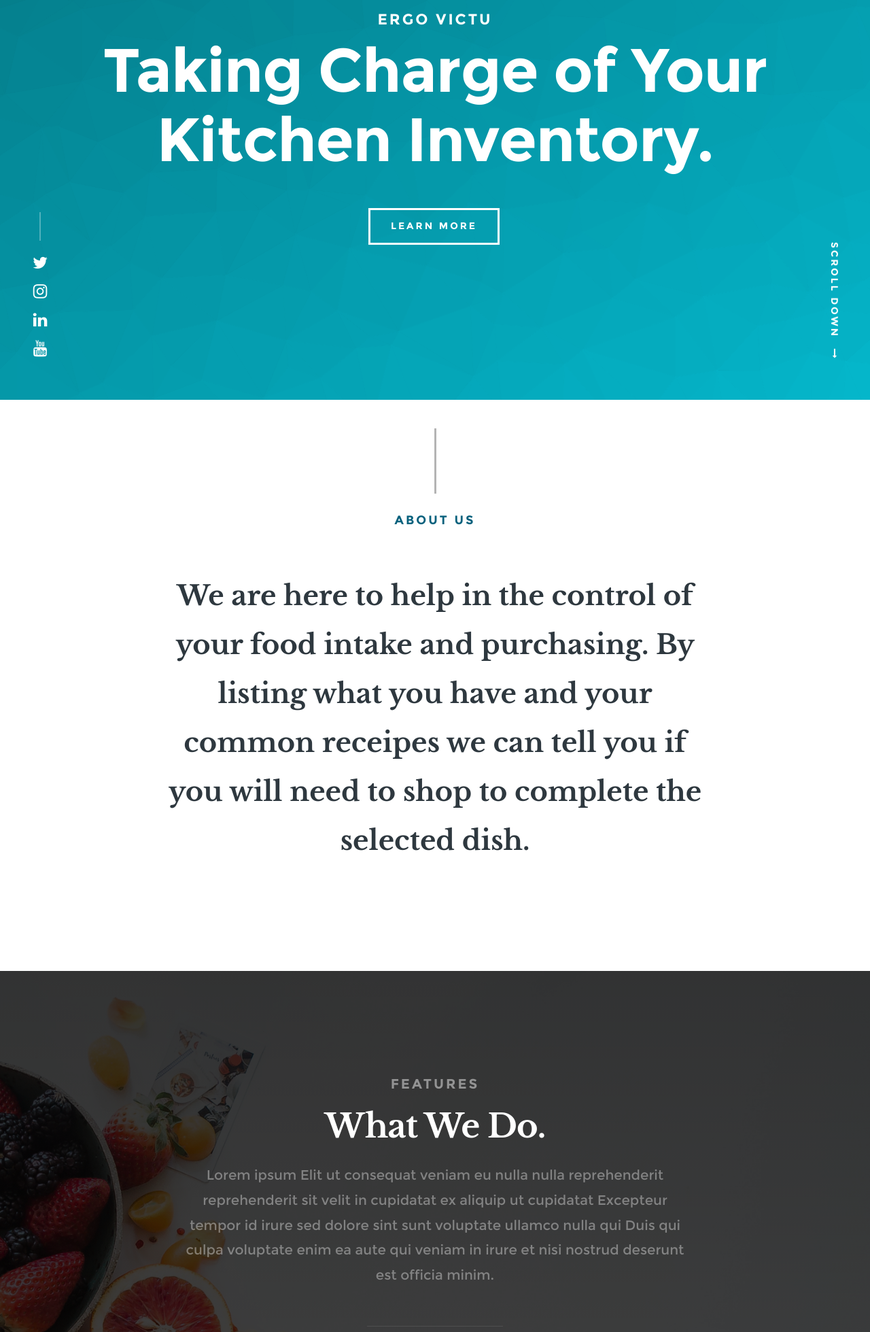
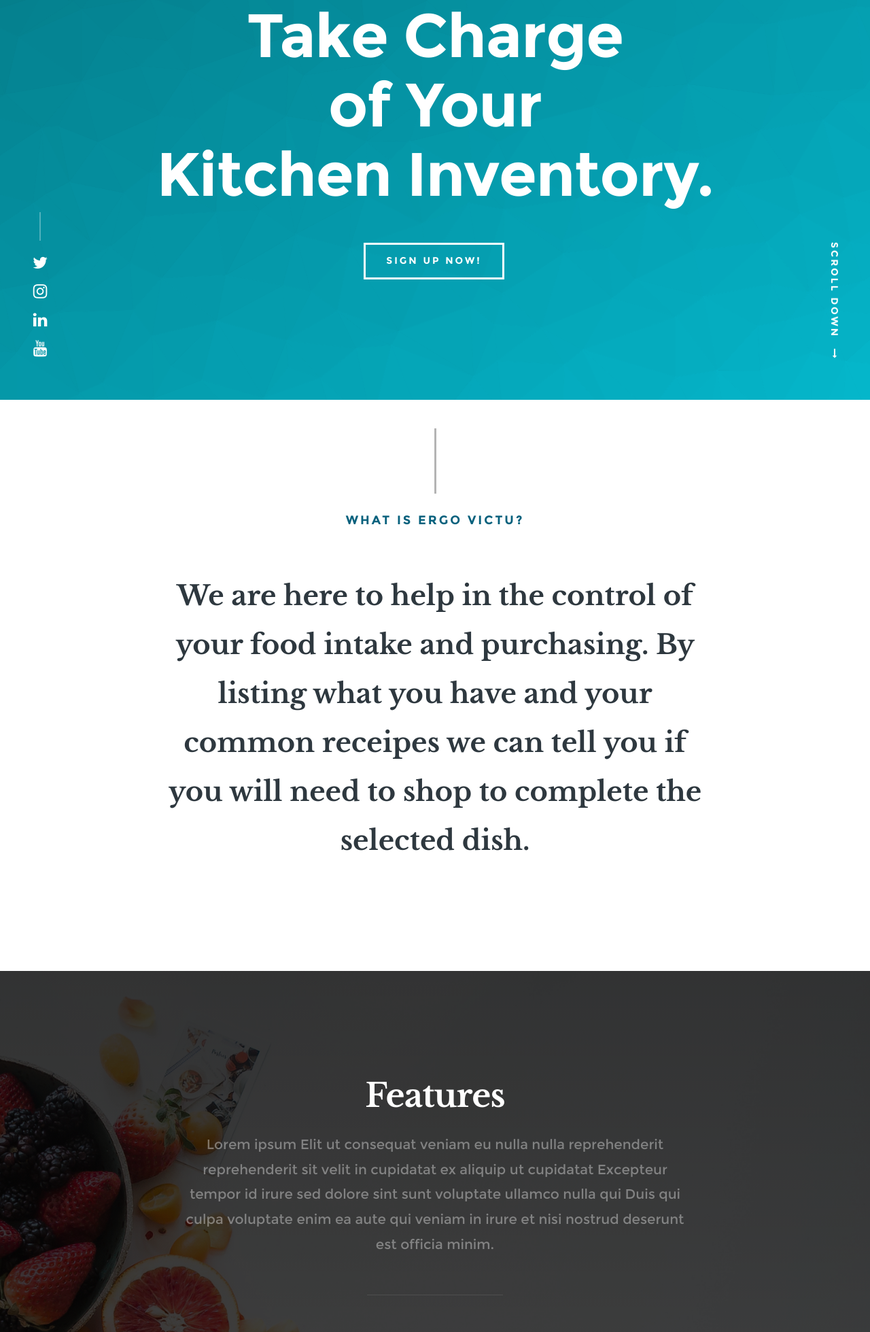
Before and after one commit to coderb-ergovictu/ergovictu.web, a plain HTML site: page docs/index.html in a window 1280 px wide. Shown: the part 216-2175 px from the top of the page at 68% size. Drawn offline with Linux system fonts and the light colour scheme; files whose address does not match are found by name.

Commit message:
Edit top half of index / created repo folder added stock images

```diff
--- a/docs/index.html
+++ b/docs/index.html
@@ -1,7 +1,9 @@
 <!DOCTYPE html>
 <!--[if IE 8 ]><html class="no-js oldie ie8" lang="en"> <![endif]-->
 <!--[if IE 9 ]><html class="no-js oldie ie9" lang="en"> <![endif]-->
-<!--[if (gte IE 9)|!(IE)]><!--><html class="no-js" lang="en"> <!--<![endif]-->
+<!--[if (gte IE 9)|!(IE)]><!-->
+<html class="no-js" lang="en">
+<!--<![endif]-->
 <head>
 
   <!--- basic page needs
@@ -51,7 +53,7 @@
       <ul class="nav-list">
         <li class="current"><a class="smoothscroll" href="#home" title="">Home</a></li>
         <li><a class="smoothscroll" href="#about" title="">About</a></li>
-				<li><a class="smoothscroll" href="#services" title="">Services</a></li>
+        <li><a class="smoothscroll" href="#services" title="">Features</a></li>
         <li><a class="smoothscroll" href="#portfolio" title="">Works</a></li>
         <li><a class="smoothscroll" href="#contact" title="">Contact</a></li>
       </ul>
@@ -76,8 +78,6 @@
       </ul>
     </nav>  <!-- end #menu-nav-wrap -->
   </header> <!-- end header -->
-
-
   <!-- home
   ================================================== -->
   <section id="home">
@@ -88,12 +88,13 @@
           <div class="col-twelve">
             <h3 class="animate-intro">Ergo Victu</h3>
             <h1 class="animate-intro">
-							Taking Charge of Your  <br>
+              Take Charge <br />
+              of Your  <br>
               Kitchen Inventory.
             </h1>
             <div class="more animate-intro">
               <a class="smoothscroll button stroke" href="#about">
-                Learn More
+                Sign Up Now!
               </a>
             </div>
           </div> <!-- end col-twelve -->
@@ -124,8 +125,6 @@
     </div>
 
   </section> <!-- end home -->
-
-
   <!-- about
   ================================================== -->
   <section id="about">
@@ -136,18 +135,18 @@
         <div class="about-profile-bg"></div>
 
         <div class="intro">
-					<h3 class="animate-this">About Us</h3>
-          <p class="lead animate-this">We are here to help in the control of your food intake and purchasing.
+          <h3 class="animate-this">What is Ergo Victu?</h3>
+          <p class="lead animate-this">
+            We are here to help in the control of your food intake and purchasing.
             By listing what you have and your common receipes we can tell you if you will
-              need to shop to complete the selected dish.</p>
+            need to shop to complete the selected dish.
+          </p>
         </div>
 
       </div> <!-- end col-full  -->
     </div> <!-- end about-wrap  -->
 
   </section> <!-- end about -->
-
-
   <!-- services
   ================================================== -->
   <section id="services">
@@ -157,8 +156,7 @@
 
     <div class="row narrow section-intro with-bottom-sep animate-this">
       <div class="col-full">
-        <h3>Features</h3>
-        <h1>What We Do.</h1>
+        <h1>Features</h1>
         <p class="lead">Lorem ipsum Elit ut consequat veniam eu nulla nulla reprehenderit reprehenderit sit velit in cupidatat ex aliquip ut cupidatat Excepteur tempor id irure sed dolore sint sunt voluptate ullamco nulla qui Duis qui culpa voluptate enim ea aute qui veniam in irure et nisi nostrud deserunt est officia minim.</p>
       </div> <!-- end col-full -->
     </div> <!-- end row -->
@@ -199,8 +197,6 @@
       </div> <!-- end services-list -->
     </div> <!-- end services-content -->
   </section> <!-- end services -->
-
-
   <!-- portfolio
   ================================================== -->
   <section id="portfolio">
@@ -218,7 +214,7 @@
       <div class="col-twelve">
         <div id="folio-wrap" class="bricks-wrapper">
           <div class="brick folio-item">
-            <div class="item-wrap animate-this" data-src="images/portfolio/gallery/g-shutterbug.jpg" data-sub-html="#01" >
+            <div class="item-wrap animate-this" data-src="images/portfolio/gallery/g-shutterbug.jpg" data-sub-html="#01">
               <a href="#" class="overlay">
                 <img src="images/portfolio/shutterbug.jpg" alt="Skaterboy">
                 <div class="item-text">
@@ -258,7 +254,7 @@
             </div>
           </div> <!-- end folio-item -->
           <div class="brick folio-item">
-                <div class="item-wrap animate-this" data-src="images/portfolio/gallery/g-architecture.jpg" data-sub-html="#03" >
+            <div class="item-wrap animate-this" data-src="images/portfolio/gallery/g-architecture.jpg" data-sub-html="#03">
               <a href="#" class="overlay">
                 <img src="images/portfolio/architecture.jpg" alt="Explore">
                 <div class="item-text">
@@ -278,7 +274,7 @@
             </div>
           </div> <!-- end folio-item -->
           <div class="brick folio-item">
-                <div class="item-wrap animate-this"  data-src="images/portfolio/gallery/g-minimalismo.jpg"  data-sub-html="#04" >
+            <div class="item-wrap animate-this" data-src="images/portfolio/gallery/g-minimalismo.jpg" data-sub-html="#04">
               <a href="#" class="overlay">
                 <img src="images/portfolio/minimalismo.jpg" alt="Minimalismo">
                 <div class="item-text">
@@ -298,7 +294,7 @@
             </div>
           </div> <!-- end folio-item -->
           <div class="brick folio-item">
-                  <div class="item-wrap animate-this"  data-src="images/portfolio/gallery/g-skaterboy.jpg"  data-sub-html="#05" >
+            <div class="item-wrap animate-this" data-src="images/portfolio/gallery/g-skaterboy.jpg" data-sub-html="#05">
               <a href="#" class="overlay">
                 <img src="images/portfolio/skaterboy.jpg" alt="Bicycle">
                 <div class="item-text">
@@ -320,7 +316,7 @@
           </div> <!-- end folio-item -->
 
           <div class="brick folio-item">
-                  <div class="item-wrap animate-this"  data-src="images/portfolio/gallery/g-salad.jpg"  data-sub-html="#06">
+            <div class="item-wrap animate-this" data-src="images/portfolio/gallery/g-salad.jpg" data-sub-html="#06">
               <a href="#" class="overlay">
                 <img src="images/portfolio/salad.jpg" alt="Salad">
                 <div class="item-text">
@@ -346,7 +342,6 @@
     </div> <!-- end portfolio-content -->
 
   </section>  <!-- end portfolio -->
-
   <!-- contact
   ================================================== -->
   <section id="contact">
@@ -406,7 +401,6 @@
           </div>
 
         </form> <!-- end form -->
-
         <!-- contact-warning -->
         <div id="message-warning"></div>
 
@@ -452,8 +446,6 @@
     </div> <!-- end row contact-content -->
 
   </section> <!-- end contact -->
-
-
   <!-- footer
   ================================================== -->
   <footer>
```
Also changed, not shown: misc_repo/493ss_istock_rf_young_woman_looking_into_refrigerator.jpg (added), misc_repo/Refrigerator-Organization-Meal-Planning-Tips-10.png (added), misc_repo/barcode.svg (added), misc_repo/couple_looking_empty_fridge1024x1024.jpg (added), misc_repo/man_hold_cake_infront_fridge1024x1024.jpg (added), misc_repo/surprised_man_looking_empty_fridge1024x1024.jpg (added), misc_repo/woman_and_child_look_in_fridge_1024x1024.jpg (added), misc_repo/woman_look)_in_fridge-1024x1024.jpg (added), misc_repo/woman_shopping_looking_at_phone1024x1024.jpg (added). Lines whose indentation alone changed are shown as unchanged.
